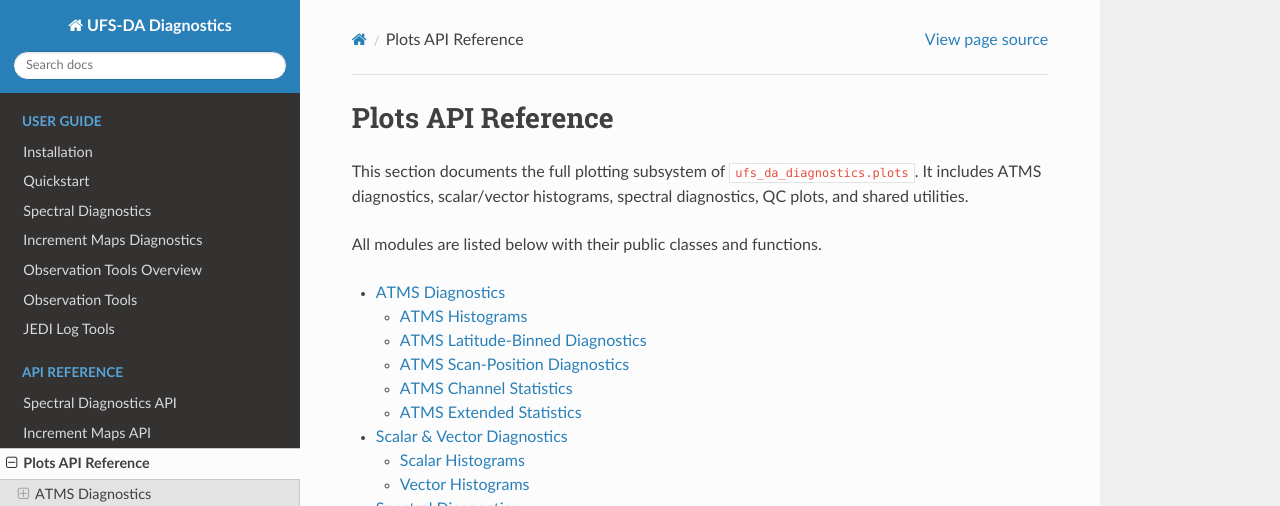
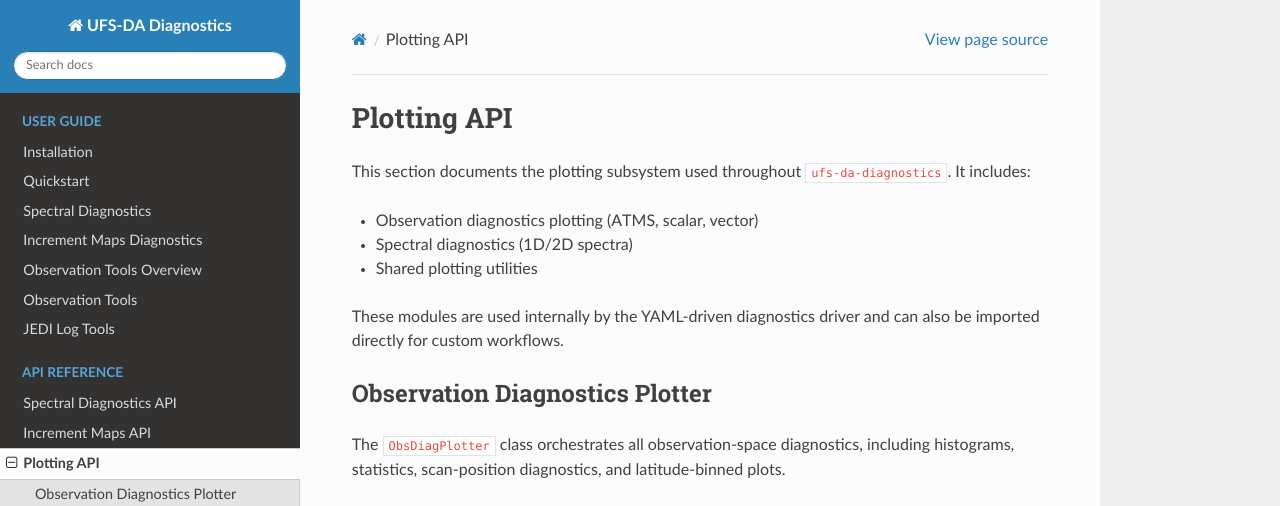
Before and after one commit to jkbk2004/ufs_da_diagnostics, a Sphinx documentation site: the page built from docs/api/plots.rst, in a window 1280 px wide and 1400 px high. Shown: the top 506 px of the window. Built offline with Sphinx 7.4.7 and the Read the Docs theme 3.1.0, drawn with Linux system fonts in a browser that asks for light colours; pages that are not in the unit, such as notebooks, are missing from menus; some of the changed text lies outside the part shown; grey boxes are pictures that could not be loaded.

Commit message:
Update plots.rst

```diff
--- a/docs/api/plots.rst
+++ b/docs/api/plots.rst
@@ -1,77 +1,25 @@
-Plots API Reference
-===================
+Plotting API
+============
 
-This section documents the full plotting subsystem of
-``ufs_da_diagnostics.plots``.
-It includes ATMS diagnostics, scalar/vector histograms, spectral
-diagnostics, QC plots, and shared utilities.
+This section documents the plotting subsystem used throughout
+``ufs-da-diagnostics``. It includes:
 
-All modules are listed below with their public classes and functions.
+- Observation diagnostics plotting (ATMS, scalar, vector)
+- Spectral diagnostics (1D/2D spectra)
+- Shared plotting utilities
 
-.. contents::
-   :local:
-   :depth: 2
+These modules are used internally by the YAML‑driven diagnostics driver
+and can also be imported directly for custom workflows.
 
 
-ATMS Diagnostics
-----------------
+Observation Diagnostics Plotter
+-------------------------------
 
-ATMS Histograms
-^^^^^^^^^^^^^^^
+The ``ObsDiagPlotter`` class orchestrates all observation‑space
+diagnostics, including histograms, statistics, scan‑position diagnostics,
+and latitude‑binned plots.
 
-.. automodule:: ufs_da_diagnostics.plots.atms_hist
-   :members:
-   :undoc-members:
-   :show-inheritance:
-
-ATMS Latitude-Binned Diagnostics
-^^^^^^^^^^^^^^^^^^^^^^^^^^^^^^^^
-
-.. automodule:: ufs_da_diagnostics.plots.atms_latbins
-   :members:
-   :undoc-members:
-   :show-inheritance:
-
-ATMS Scan-Position Diagnostics
-^^^^^^^^^^^^^^^^^^^^^^^^^^^^^^
-
-.. automodule:: ufs_da_diagnostics.plots.atms_scan_position
-   :members:
-   :undoc-members:
-   :show-inheritance:
-
-ATMS Channel Statistics
-^^^^^^^^^^^^^^^^^^^^^^^
-
-.. automodule:: ufs_da_diagnostics.plots.atms_stats
-   :members:
-   :undoc-members:
-   :show-inheritance:
-
-ATMS Extended Statistics
-^^^^^^^^^^^^^^^^^^^^^^^^
-
-.. automodule:: ufs_da_diagnostics.plots.atms_stats_extended
-   :members:
-   :undoc-members:
-   :show-inheritance:
-
-
-Scalar & Vector Diagnostics
----------------------------
-
-Scalar Histograms
-^^^^^^^^^^^^^^^^^^
-
-.. automodule:: ufs_da_diagnostics.plots.scalar_hist
-   :members:
-   :undoc-members:
-   :show-inheritance:
-
-Vector Histograms
-^^^^^^^^^^^^^^^^^^
-
-.. automodule:: ufs_da_diagnostics.plots.vector_hist
+.. automodule:: ufs_da_diagnostics.plots.obs_diag_plotter
    :members:
    :undoc-members:
    :show-inheritance:
@@ -80,62 +28,29 @@ Vector Histograms
 Spectral Diagnostics
 --------------------
 
+The ``SpectraPlotter`` class provides tools for computing and plotting
+spectra from FV3‑JEDI increment and background fields.
+
 .. automodule:: ufs_da_diagnostics.plots.spectra_plots
    :members:
    :undoc-members:
    :show-inheritance:
 
 
-QC Diagnostics
---------------
+Shared Plot Utilities
+---------------------
 
-.. automodule:: ufs_da_diagnostics.plots.qc_plots
+Common helper functions used across the plotting subsystem.
+
+.. automodule:: ufs_da_diagnostics.plots.utils
    :members:
    :undoc-members:
    :show-inheritance:
 
 
-Plot Orchestrator
------------------
+Related Usage Pages
+-------------------
 
-.. automodule:: ufs_da_diagnostics.plots.obs_diag_plotter
-   :members:
-   :undoc-members:
-   :show-inheritance:
-
-
-Base Plotter
-------------
-
-.. automodule:: ufs_da_diagnostics.plots.base_plotter
-   :members:
-   :undoc-members:
-   :show-inheritance:
-
-
-Shared Utilities
-----------------
-
-Common Plotting Utilities
-^^^^^^^^^^^^^^^^^^^^^^^^^
-
-.. automodule:: ufs_da_diagnostics.plots.utils_common
-   :members:
-   :undoc-members:
-   :show-inheritance:
-
-Loader Utilities
-^^^^^^^^^^^^^^^^
-
-.. automodule:: ufs_da_diagnostics.plots.utils_loaders
-   :members:
-   :undoc-members:
-   :show-inheritance:
-
-General Utilities
-^^^^^^^^^^^^^^^^^
-
-.. automodule:: ufs_da_diagnostics.plots.utils
-   :members:
-   :undoc-members:
-   :show-inheritance:
+- :doc:`../usage_observation_tools` — Observation diagnostics workflow
+- :doc:`../usage_spectra` — Spectral diagnostics workflow
+- :doc:`../usage_increment` — Increment maps and zonal means
```
